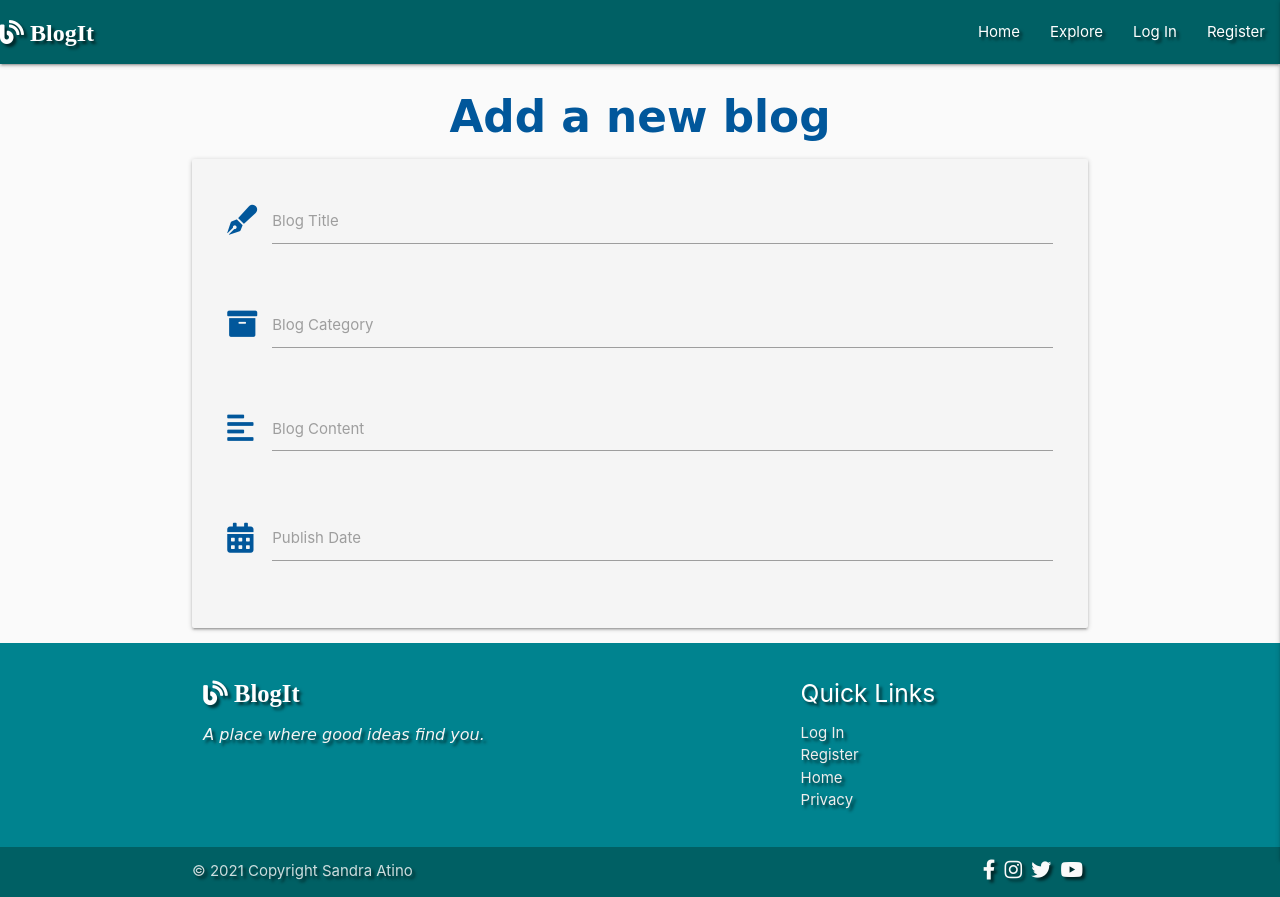
After one commit to Atinos31/Blog-it, a Flask app: page /add_blog in a window 1280 px wide. The commit adds this page. Run offline with Flask 2, Linux system fonts and the light colour scheme; some libraries are stand-ins or nearby versions.

Commit message:
add blog form input fields

```diff
--- a/app.py
+++ b/app.py
@@ -16,23 +16,6 @@ app.secret_key = os.environ.get("SECRET_KEY")
 
 mongo = PyMongo(app)
 
-
-# dummy data for blogposts
-posts = [
-    {
-        'author': 'Grace Rock',
-        'category': 'Software Development',
-        'title': '7 Money Making Side Projects You Can Do As A Developer',
-        'content': '1- Ethincal hacking is more active side income than passive income. Personally, I haven’t ‘hacked’ anything yet. But over the past year, I’ve been doing a lot of security-related work and find that organizations are more vulnerable than we actually want to believe.',
-        'date_posted': 'August 07, 2021'
-    },
-    {
-        'author': 'Mary Poppins',
-        'title': 'Data related careers',
-        'content': 'Data science is not your only career option',
-        'date_posted': 'August 08, 2020'
-    }
-]
 
 
 @app.route("/home")
@@ -152,14 +135,10 @@ def profile(username):
     return redirect(url_for("login"))
 
 
-# logout function
-@app.route("/logout")
-def logout():
-    # remove user from session cookies
-    flash("You have been logged out!")
-    session.pop("user")
-    return redirect(url_for("login"))
-
+#add blogs
+@app.route("/add_blog")
+def add_blog():
+    return render_template('add_blog.html')
 
 # error pages
 @app.errorhandler(500)
@@ -172,6 +151,14 @@ def page_not_found(e):
     return render_template('404.html'), 404
 
 
+@app.route("/logout")
+def logout():
+    # remove user from session cookies
+    flash("You have been logged out!")
+    session.pop("user")
+    return redirect(url_for("login"))
+
+
 if __name__ == "__main__":
     app.run(host=os.environ.get("IP"),
             port=int(os.environ.get("PORT")),
--- a/static/css/style.css
+++ b/static/css/style.css
@@ -117,7 +117,6 @@ form input {
     width: 100%;
 }
 
-<<<<<<< HEAD
 /*---------------------- profile page----------------------------*/
 
 .profile-container {
@@ -197,8 +196,7 @@ ul.social-media {
     padding: 0;
     font-size: 24px;
     justify-content: space-between;
-    color: var(--text-light);
-
+    color: lightgray;
 }
 
 .change-photo {
@@ -223,22 +221,7 @@ ul.social-media {
 
 
 /*---------------------- error pages------------------------------------------*/
-=======
 
-/* profile page*/
-.update-btn {
-    margin-left: 20px !important;
-    background-color: none !important;
-    border: 3px red !important;
-
-}
-
-/* error pages*/
->>>>>>>8054a8d96c3c7b315e036728df8177d5cb6a674f .text {
-    font-size: 20px;
-    line-height: 30px;
-    margin: 20px 0;
-}
 
 .attribution a {
     color: #333;
--- a/static/js/script.js
+++ b/static/js/script.js
@@ -5,5 +5,12 @@
     $('.parallax').parallax();
     $('#textarea1').val('');
   M.textareaAutoResize($('#textarea1'));
-
+  $('.datepicker').datepicker({
+      format:"dd mmmm,yyyy",
+      yearRange:3,
+      showClearBtn:true,
+      i18n:{
+        done:"Select"
+      }
   });
+  });
--- /dev/null
+++ b/templates/add_blog.html
@@ -0,0 +1,38 @@
+{% extends "base.html" %}
+{% block content %}
+<h3 class="light-blue-text text-darken-4 center-align header">Add a new blog</h3>
+ <div class="row card-panel grey lighten-4">
+    <form class="col s12" method="POST" action="#">
+      <div class="row">
+        <div class="input-field col s12">
+          <i class="fas fa-pen-fancy prefix light-blue-text text-darken-4"></i>
+          <input id="title" type="text" name="title" minlength="5" maxlength="50" class="validate required">
+          <label for="title">Blog Title</label>
+        </div>
+      </div>
+      <div class="row">
+        <div class="input-field col s12">
+          <i class="fas fa-archive prefix light-blue-text text-darken-4"></i>
+          <input id="category_name" type="text"  name="category_name"  minlength="5" maxlength="50" class="validate">
+          <label for="category_name">Blog  Category</label>
+        </div>
+      </div>
+      <div class="row">
+        <div class="input-field col s12">
+             <i class="fas fa-align-left prefix light-blue-text text-darken-4"></i>
+          <textarea id="content"  name="content"  minlength="5" maxlength="1000" class="materialize-textarea"></textarea>
+          <label for="content">Blog Content</label>
+        </div>
+      </div>
+      <div class="row">
+        <div class="input-field col s12">
+          <i class="fas fa-calendar-alt prefix light-blue-text text-darken-4"></i>
+          <input id="published_date" type="text" name="published_date" minlength="5" maxlength="50" class="datepicker validate required">
+          <label for="published_date"> Publish Date</label>
+        </div>
+      </div>
+
+    </form>
+  </div>
+
+{% endblock %}
--- a/templates/base.html
+++ b/templates/base.html
@@ -36,9 +36,8 @@
 					<li><a href="{{ url_for('get_blogs') }}">Explore</a></li>
                     {% if session.user %}
                         <li><a href="{{url_for('profile', username=session['user']) }}">Profile</a></li>
-                         <li><a href="#">Catergories</a></li>
-                        <li><a href="{{ url_for('get_posts') }}">New Posts</a></li>
-
+                        <li><a href="{{ url_for('add_blog') }}">New blogs</a></li>
+                        <li><a href="#">Catergories</a></li>
                         <li><a href="{{ url_for('logout') }}">Log Out</a></li>
                     {% else %}
 					    <li><a href="{{ url_for('login') }}">Log In</a></li>
@@ -57,16 +56,11 @@
             <li><a href="{{ url_for('home') }}">Home</a></li>
             <li><a href="{{ url_for('get_blogs') }}">Explore</a></li>
              {% if session.user %}
-            <li><a href="#">Search
 
-          <input id="search" type="search" required>
-          <label class="label-icon" for="search"><i class="fas fa-search">search</i></label>
-          <i class="material-icons">close</i>
-       </a></li>
+                <li><a href="{{url_for('profile', username=session['user']) }}">Profile</a></li>
 
-            </li>
-                <li><a href="{{url_for('profile', username=session['user']) }}">Profile</a></li>
-                <li><a href="{{ url_for('get_posts') }}">New posts</a></li>
+                <li><a href="{{ url_for('add_blog') }}">New blogs</a></li>
+                <li><a href="#">Catergories</a></li>
                 <li><a href="{{ url_for('logout') }}">Log Out</a></li>
             {% else %}
 				<li><a href="{{ url_for('login') }}">Log In</a></li>
--- a/templates/edit_profile.html
+++ /dev/null
@@ -1,6 +0,0 @@
-{% extends "base.html" %}
-{% block content %}
-
-   <h1>Profile Updated</h1>
-
-{% endblock %}
--- a/templates/index.html
+++ /dev/null
@@ -1,6 +0,0 @@
-{% extends 'base.html' %}
-
-{% block header %}
-  <h1>{% block title %}Posts{% endblock %}</h1>
-
-{% endblock %}
--- a/templates/profile.html
+++ b/templates/profile.html
@@ -24,7 +24,7 @@
   <div class="profile-content">
    <h2 class="user_username">{{current_user.username}}</h2>
    <h4 class="user_location">bruxelles, Belgium</h4>
-   <p class="user_about_me"> ""Description of me or you I’m reliable—I was so consistent in updating patient’s charts that I was promoted to a position responsible for training new hires. I’m very cheerful.""</p>
+   <p class="user_about_me"> ""a short description of the user.""</p>
    <ul class="social-media">
      <li><a href="https://www.instagram.com/">
        <i class="fab fa-instagram"></i></a></li>
```
Also changed, not shown: templates/blogs.html (+6 -4 lines), templates/contact.html (deleted, +0 -53 lines), templates/home.html (+2 -16 lines), templates/upload-image.html (deleted, +0 -118 lines), templates/user_blogs.html (added, +10 -0 lines), README.md.
